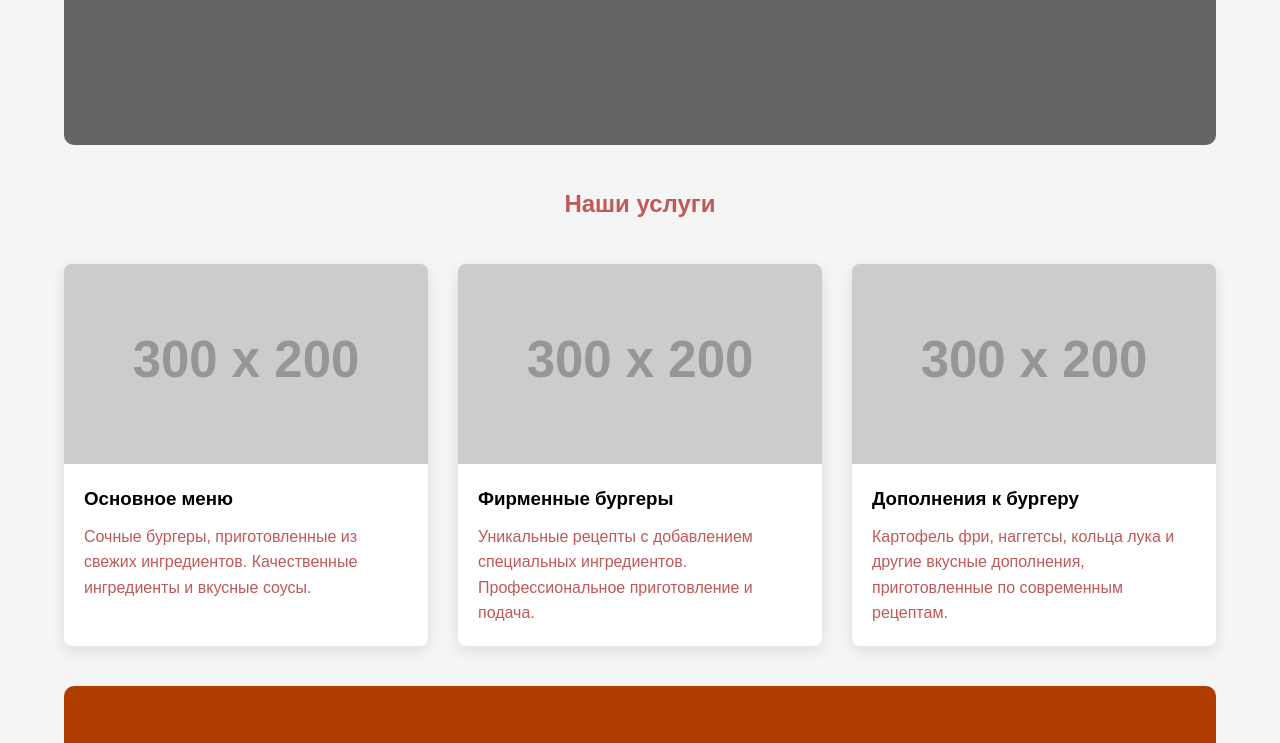
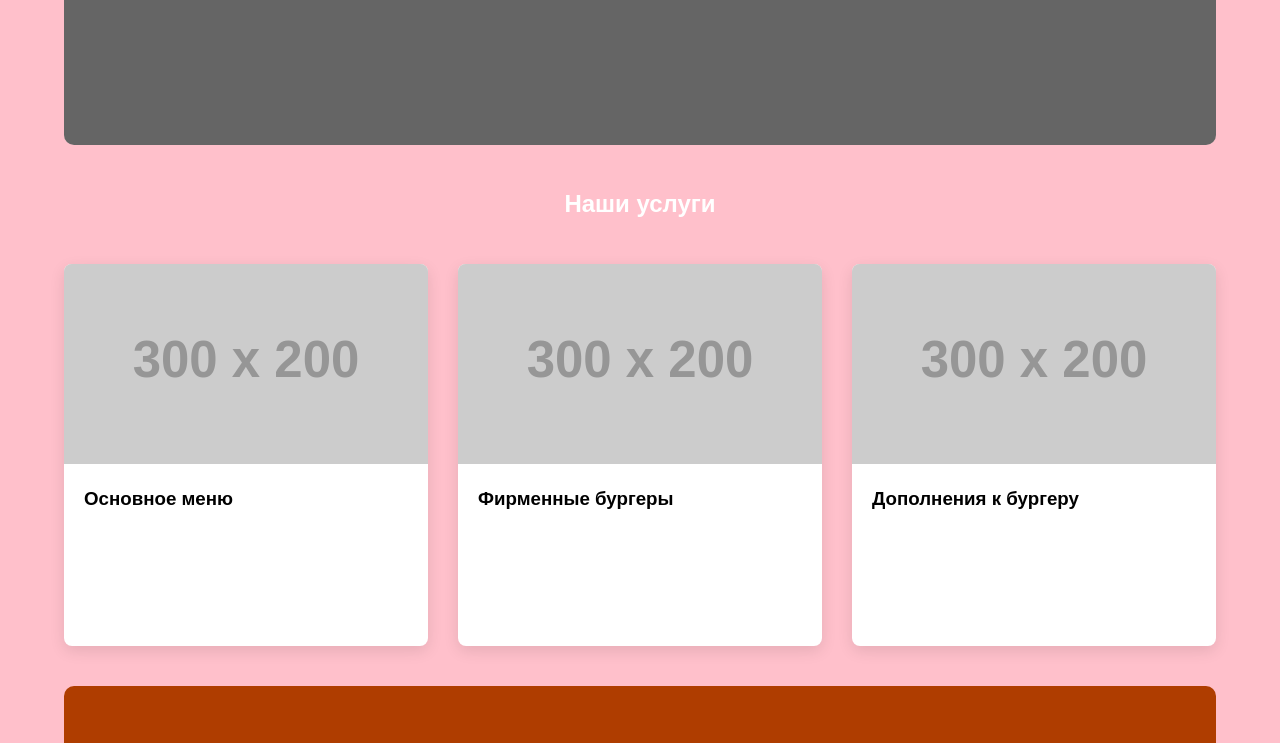
Before and after one commit to vvaskoooo/Beauty, a plain HTML site: page index.html in a window 1280 px wide. Shown: the part 446-1189 px from the top of the page. Drawn offline with Linux system fonts and the light colour scheme; placeholder pictures from the web are drawn by us.

Commit message:
Update style.css

```diff
--- a/css/style.css
+++ b/css/style.css
@@ -6,8 +6,8 @@
 }
 
 body {
-    background-color: #f5f5f5;
-    color: #c05959;
+    background-color: pink;
+    color: white;
     line-height: 1.6;
 }
 
```
